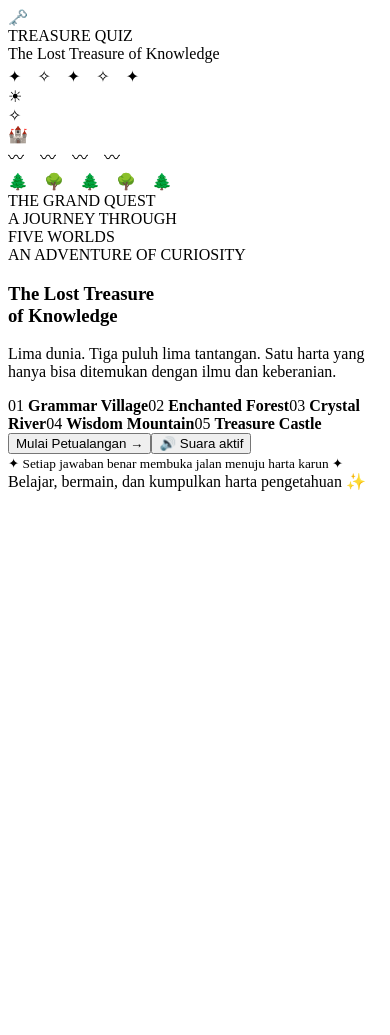
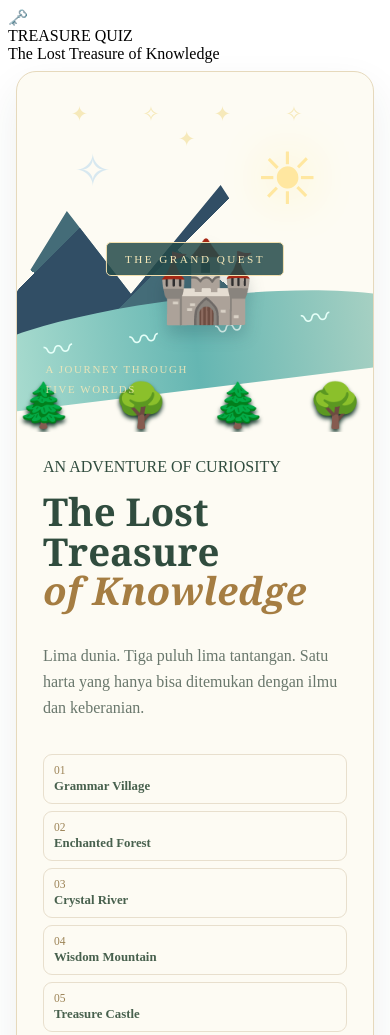
Before and after one commit to diahtlayyina/game-ujian, a plain HTML site: page index.html in a window 390 px wide. Shown: the top 1035 px of the page. Before the commit the page ends 844 px from the top, so only its background shows below. Drawn offline with Linux system fonts and the light colour scheme.

Commit message:
Add responsive home reward and finale styles

```diff
--- a/styles.css
+++ b/styles.css
@@ -44,3 +44,25 @@
 .journey-stats small,.journey-stats strong{display:block}.journey-stats small{font-size:.65rem;letter-spacing:.1em;color:#778176}.journey-stats strong{font-size:1.3rem;color:#355541;margin-top:4px}
 .journey-actions{display:flex;justify-content:center;gap:12px;flex-wrap:wrap}
 @media(max-width:650px){.journey-screen{padding:14px 8px}.journey-head{align-items:flex-start;flex-direction:column}.map-sky{height:530px}.journey-node{width:116px;min-height:108px;border-radius:18px}.journey-node .node-icon{font-size:2rem}.journey-node.node-0{left:2%;top:58%}.journey-node.node-1{left:20%;top:17%}.journey-node.node-2{left:40%;top:57%}.journey-node.node-3{left:58%;top:20%}.journey-node.node-4{right:2%;top:58%}.trail{left:3%;width:94%;top:50%}.journey-stats>div{padding:12px 6px}.journey-stats strong{font-size:1rem}}
+
+/* Home, reward, and finale composition */
+.quest-home{max-width:1200px;margin:20px auto 36px;display:grid;grid-template-columns:1.08fr .92fr;min-height:610px;background:#fdfbf3;border:1px solid #e6d9bc;border-radius:28px;overflow:hidden;box-shadow:0 18px 42px #203e3015}
+.home-scene{min-height:610px;position:relative;overflow:hidden;background:linear-gradient(180,#152f50 0%,#315d6c 38%,#a6c9b1 72%,#3d795e 100%);color:#f7e9b9}
+.scene-stars{position:absolute;top:7%;left:8%;right:8%;text-align:center;letter-spacing:.8em;color:#f6e9ba;font-size:1.3rem}
+.scene-sun{position:absolute;right:15%;top:18%;font-size:4.5rem;color:#ffe7a0;filter:drop-shadow(0 0 24px #fff2a4)}
+.scene-moon{position:absolute;left:16%;top:20%;font-size:2.8rem;color:#d7e8f0}
+.scene-mountains{position:absolute;bottom:23%;left:-10%;width:120%;height:48%;background:linear-gradient(135deg,transparent 25%,#314e65 25% 45%,transparent 45%),linear-gradient(35deg,transparent 24%,#446c78 24% 50%,transparent 50%);clip-path:polygon(0 100%,20% 20%,35% 68%,56% 5%,72% 66%,88% 22%,100% 100%)}
+.scene-castle{position:absolute;z-index:2;bottom:29%;left:39%;font-size:8rem;filter:drop-shadow(0 10px 8px #162b3830)}
+.scene-river{position:absolute;bottom:12%;left:-15%;width:130%;height:22%;background:linear-gradient(90deg,#b8e4d5,#65b6b2,#b7d7c7);border-radius:48% 50% 0 0;transform:rotate(-7deg);font-size:1.8rem;color:#e5fff8;letter-spacing:.5em;text-align:center;padding-top:12px}
+.scene-forest{position:absolute;bottom:0;left:0;right:0;font-size:2.7rem;white-space:nowrap;text-align:center;filter:drop-shadow(0 3px 2px #16382d)}
+.scene-banner{position:absolute;z-index:3;top:52%;left:50%;transform:translate(-50%,-50%);border:1px solid #f2dfad;background:#244a49d9;padding:10px 18px;border-radius:5px;letter-spacing:.22em;font-size:.7rem;white-space:nowrap}
+.scene-side-note{position:absolute;left:8%;bottom:9%;font-size:.68rem;letter-spacing:.15em;line-height:1.8;opacity:.85}
+.home-manifesto{padding:clamp(24px,4vw,48px);display:flex;flex-direction:column;justify-content:center;color:#304c3e}.home-manifesto h1{font-family:Georgia,serif;font-size:clamp(2.4rem,4vw,3.6rem);line-height:1.03;margin:16px 0}.home-manifesto h1 span{color:#a57d42;font-style:italic}.home-manifesto>p{font-size:1rem;color:#69776c;line-height:1.65}
+.home-world-list{margin:16px 0;display:grid;grid-template-columns:1fr 1fr;gap:7px}.home-world-list span{padding:9px 10px;border:1px solid #e8dfcd;border-radius:9px;color:#9c8356;font-size:.72rem}.home-world-list b{display:block;color:#48614e;margin-top:3px;font-size:.8rem}
+.home-launch{display:flex;flex-wrap:wrap;gap:10px;margin:18px 0}.home-launch .btn{min-height:48px}.home-note{color:#9b8a69;font-size:.7rem}
+.realm-reward{max-width:900px;margin:18px auto 40px;border-radius:28px;overflow:hidden;background:#fffdf5;border:1px solid #e5d7b6;box-shadow:0 18px 42px #30483316}
+.reward-sky{padding:clamp(28px,5vw,58px);text-align:center;color:#f8efd5;background:linear-gradient(145deg,#214d51,#376c6b 60%,#789f79)}.reward-stars{letter-spacing:.7em;color:#f2d78f}.reward-medal{font-size:5.5rem;margin:18px 0;filter:drop-shadow(0 8px 8px #142d3025)}.reward-title{letter-spacing:.22em;font-size:.68rem;font-weight:900;color:#e8d59c}.reward-sky h1{font-family:Georgia,serif;font-size:clamp(2rem,4vw,3rem);margin:12px 0}.reward-sky p{opacity:.85}.reward-tally{display:flex;justify-content:center;gap:0;margin:25px auto 0;max-width:400px}.reward-tally>div{flex:1;padding:12px;border:1px solid #ffffff30;border-radius:14px}.reward-tally small,.reward-tally strong{display:block}.reward-tally small{font-size:.65rem;letter-spacing:.1em;opacity:.7}.reward-tally strong{font-size:1.5rem;margin-top:4px}
+.reward-card{padding:28px;text-align:center;color:#3a5645}.reward-item{font-size:3rem;margin:12px}.reward-card h2{font-family:Georgia,serif;font-size:1.8rem;margin:8px}.reward-card p{color:#7b847a}.reward-buttons{display:flex;justify-content:center;gap:12px;margin:22px 0}.reward-buttons button{min-width:175px}
+.grand-finale{max-width:1000px;margin:18px auto 40px;border:1px solid #d7c38e;border-radius:28px;overflow:hidden;background:#fffdf5;box-shadow:0 20px 48px #213d3018}.final-sky{background:radial-gradient(circle at 50% 30%,#678d85,#204957 75%);text-align:center;color:#f7e9bd;padding:clamp(30px,6vw,70px)}.final-stars{letter-spacing:.8em;color:#ffe39b}.final-chest{position:relative;font-size:7rem;margin:20px 0;filter:drop-shadow(0 10px 10px #172f3630)}.final-chest span{position:absolute;font-size:2.3rem;top:18%;left:55%}.final-sky h1{font-family:Georgia,serif;font-size:clamp(2.6rem,5vw,4rem);line-height:1.05;margin:12px 0}.final-sky h1 span{color:#ffdfa0;font-style:italic}.final-sky p{max-width:600px;margin:15px auto;line-height:1.65;opacity:.86}.final-score{font-size:2rem;font-weight:900;margin-top:20px}.final-score small{display:block;font-size:.65rem;letter-spacing:.15em;opacity:.7}.final-collection{padding:28px;color:#3b5645}.final-collection h2{text-align:center;font-family:Georgia,serif}.collection-grid{display:grid;grid-template-columns:repeat(5,1fr);gap:10px}.collection-item{background:#f4efdf;border:1px solid #e5dac2;border-radius:14px;text-align:center;padding:16px 8px}.collection-item span,.collection-item b,.collection-item small{display:block}.collection-item span{font-size:2rem}.collection-item b{font-size:.78rem;margin:7px 0}.collection-item small{font-size:.65rem;color:#7c857a}.final-actions{display:flex;justify-content:center;gap:12px;margin:22px 0}
+@media(max-width:850px){.quest-home{grid-template-columns:1fr;margin:8px;border-radius:20px}.home-scene{min-height:360px}.scene-castle{font-size:5rem}.home-manifesto{padding:26px}.collection-grid{grid-template-columns:repeat(2,1fr)}}
+@media(max-width:520px){.home-world-list{grid-template-columns:1fr}.reward-buttons,.final-actions{flex-direction:column}.reward-buttons button,.final-actions button{width:100%}.reward-tally{gap:8px}.final-collection{padding:18px}.collection-grid{grid-template-columns:1fr 1fr}}
```
